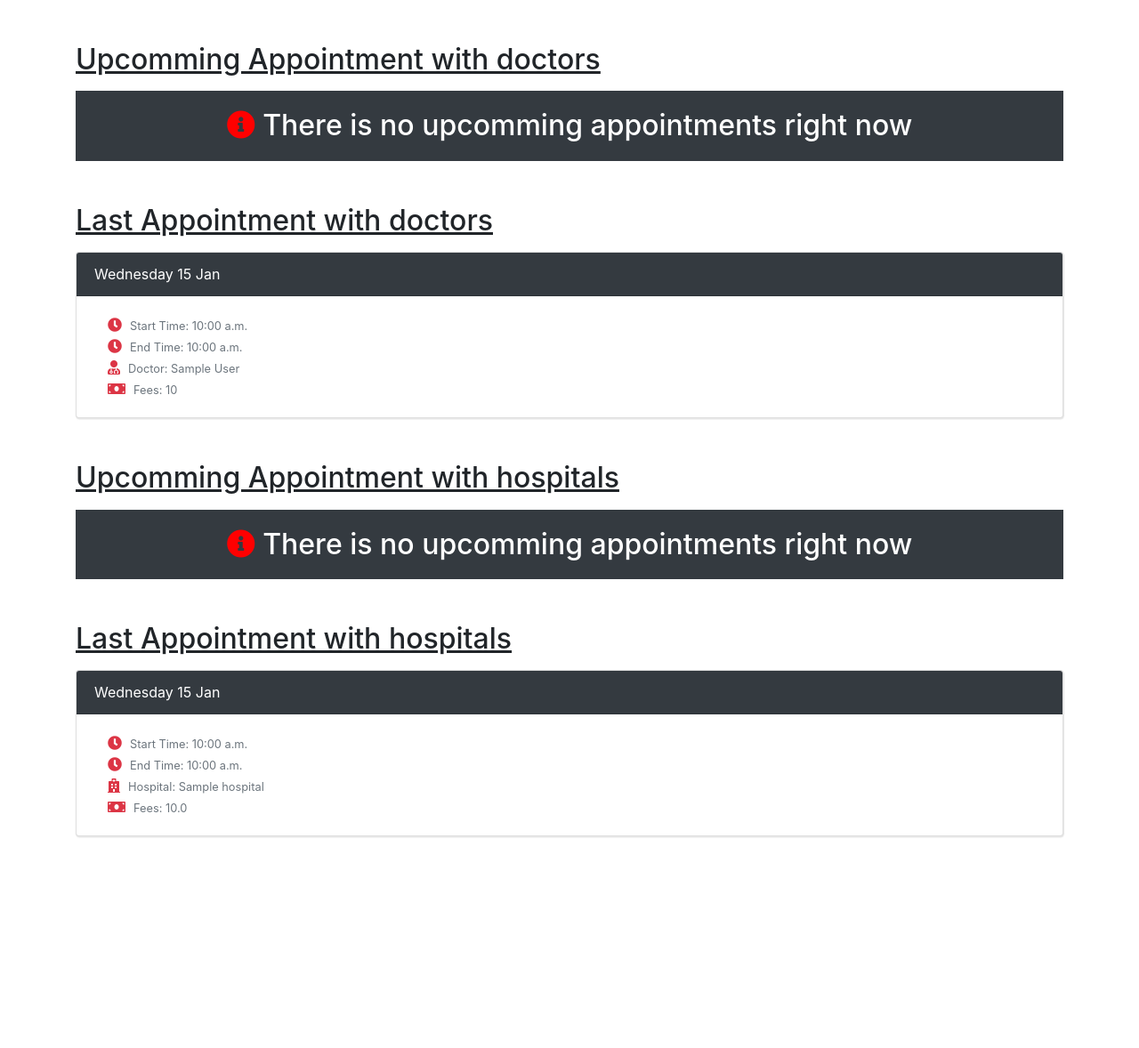
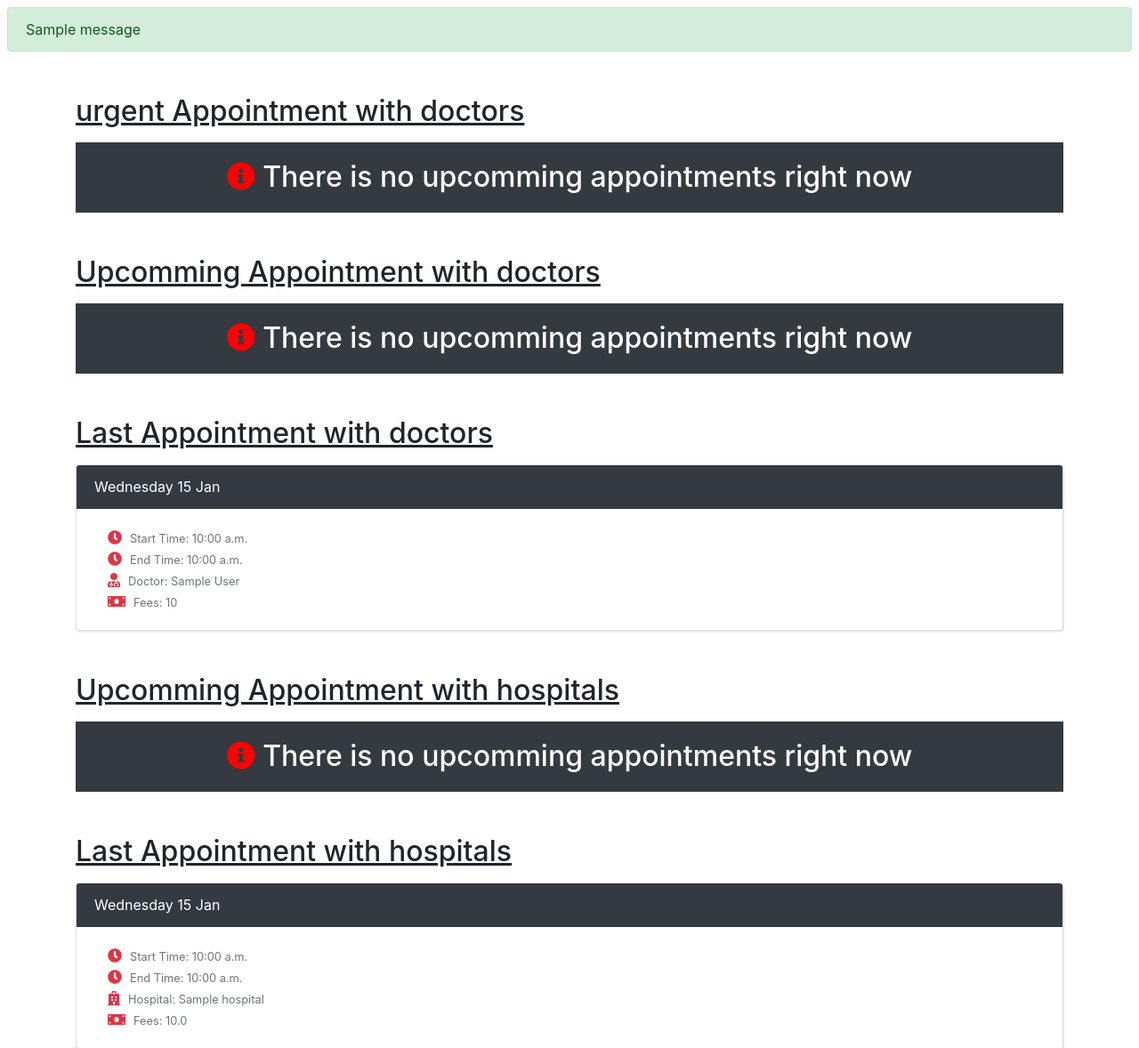
Before and after one commit to NohaHossam123/Doctors, a Django app: page /appointments/ in a window 1280 px wide. Shown: the part 57-1235 px from the top of the page at 89% size. Before the commit the page ends 999 px from the top, so only its background shows below. Run offline with Django 3.2, Linux system fonts and the light colour scheme; a user stored in the database is signed in; tables that the repository leaves empty hold one stand-in row (values such as "Sample post"); one stand-in notice (Sample message) is shown; some libraries are stand-ins or nearby versions.

Commit message:
fix urgent appointment

```diff
--- a/HDCare/Doctors/models.py
+++ b/HDCare/Doctors/models.py
@@ -31,6 +31,10 @@ class Doctor(models.Model):
     @property
     def count_rating(self):
         return self.rate_set.all().count()
+
+    @property
+    def new_fees(self):
+        return self.fees * 2
 
 
 class Doctor_Book(models.Model):
--- a/HDCare/Doctors/templates/book.html
+++ b/HDCare/Doctors/templates/book.html
@@ -16,8 +16,11 @@
     {% endif %}
 {% endfor %}
 {% endif %}
-<a href="/doctors/doctor/urgent_book" style="float: right; " class="btn btn-info mt-3 text-white">
+{% if show_urgent %}
+<a href="{% url 'urgent_book_redirect' book_info.0.doctor.id %}" style="float: right; " class="btn btn-info mt-3 text-white">
   You are busy book an urgent appointment today</a>
+{% endif %}
+
 <div class="container mt-5">
     <div style="display: flex; flex-direction: row; justify-content: center; align-items: center;">
 
--- a/HDCare/Doctors/urls.py
+++ b/HDCare/Doctors/urls.py
@@ -12,7 +12,7 @@ urlpatterns = [
     path('<id>/addComplain', add_complain,name="add_complain"),
     path('doctor/<int:id>/appointment', book_appointment,name="appointment"),
     path('doctor/<int:id>/book', book_redirect,name="book_redirect"),
-    path('doctor/urgent_book', urgent_book_redirect,name="urgent_book_redirect"),
+    path('doctor/<int:id>/urgent_book', urgent_book_redirect,name="urgent_book_redirect"),
     path('<slug:token>/activate', copoun_activation,name="activate_copoun"),
     path('clinic',clinic_info, name="clinic"),
     path('addbook',add_book, name="add_book"),
--- a/HDCare/users/templates/appointments.html
+++ b/HDCare/users/templates/appointments.html
@@ -3,7 +3,56 @@
 {% block styles %}
 {% endblock %}
 {% block content %}
+
+
+{% if messages %}
+{% for message in messages %}
+    {% if 'success' in message.tags %}
+    <div class="alert alert-success m-2">{{message}} </div>
+    {% elif 'info' in message.tags %}
+    <div class="alert alert-info m-2">{{message}} </div>
+    {% else %}
+    <div class="alert alert-danger m-2">{{message}} </div>
+    {% endif %}
+{% endfor %}
+{% endif %}
+
+
 <div class="container">
+
+
+  <h2 class="mb-3 mt-5" style="text-decoration: underline;">urgent Appointment with doctors</h2>
+  {% for book in urgent_doctor_book %}
+    <div class="card mt-3">
+        <div class="card-header bg-dark text-white">
+          {{ book.doctor_book.end_time | date:"l d M" }}
+        </div>
+        <div class="card-body">
+          <div class="text-secondary row col-12">
+            <div class="col-12">
+                <i class="fa fa-clock-o	text-danger"></i>&nbsp;
+                <small>Start Time: {{book.doctor_book.start_time | date:"h:i a" }}</small>
+            </div>
+            <div class="col-12">
+                <i class="fa fa-clock-o	text-danger"></i>&nbsp;
+                <small>End Time: {{book.doctor_book.end_time | date:"h:i a" }}</small>
+            </div>
+            <div class="col-12">
+              <i class="fa fa-user-md	text-danger"></i>&nbsp;
+              <small>Doctor: {{book.doctor_book.doctor.first_name}}&nbsp;{{book.doctor_book.doctor.last_name}}</small>
+            </div>
+            <div class="col-12">
+              <i class="fa fa-money	text-danger"></i>&nbsp;
+              <small>Fees: {{ book.doctor_book.doctor.new_fees }}</small>
+            </div>
+        </div>
+
+        </div>
+      </div>
+      {% empty %}
+  <h2 class="card-body bg-dark text-center" style="color: white;"><i class='fas fa-info-circle' style='font-size:32px;color:red'></i> There is no upcomming appointments right now</h2>
+      {% endfor %}
+
 
   <h2 class="mb-3 mt-5" style="text-decoration: underline;">Upcomming Appointment with doctors</h2>
   {% for book in doctor_book %}
--- a/HDCare/users/views.py
+++ b/HDCare/users/views.py
@@ -156,7 +156,8 @@ def appointments(request):
     hospital_book = User_Book.objects.filter(user=user, book__end_time__date__gte = datetime.date.today())
     expired_doctor_book = UserBook.objects.filter(user=user, doctor_book__end_time__date__lt = datetime.date.today())
     expired_hospital_book = User_Book.objects.filter(user=user, book__end_time__date__lt = datetime.date.today())
-    context = {'doctor_book': doctor_book, 'hospital_book': hospital_book, 'expired_doctor_book': expired_doctor_book, 'expired_hospital_book': expired_hospital_book}
+    urgent_doctor_book = UserBook.objects.filter(user=user, doctor_book__end_time__date__gte = datetime.date.today(), is_urgent=True)
+    context = {'doctor_book': doctor_book, 'hospital_book': hospital_book, 'expired_doctor_book': expired_doctor_book, 'expired_hospital_book': expired_hospital_book, 'urgent_doctor_book': urgent_doctor_book}
 
     return render(request, "appointments.html", context)
 
```
Also changed, not shown: HDCare/Doctors/views.py (+18 -8 lines).
